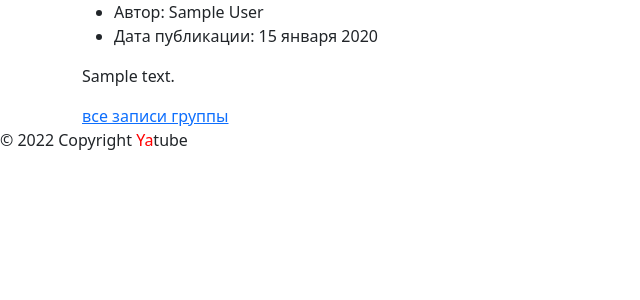
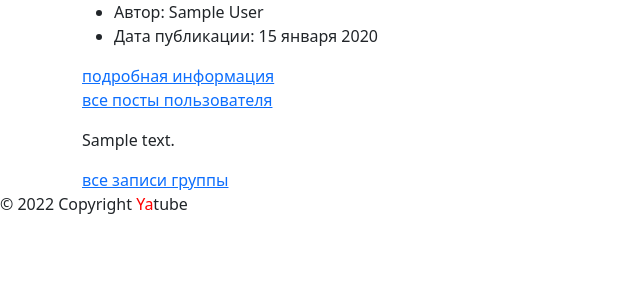
Before and after one commit to Marina-lq/hw03_forms, a Django app: page / in a window 1280 px wide. Shown: the part 56-356 px from the top of the page, without its empty margins (0-640 px from the left). Run offline with Django 3.2, Linux system fonts and the light colour scheme; tables that the repository leaves empty hold one stand-in row (values such as "Sample post"); some libraries are stand-ins or nearby versions.

Commit message:
posle revyu2

```diff
--- a/yatube/templates/posts/index.html
+++ b/yatube/templates/posts/index.html
@@ -12,6 +12,15 @@
       Дата публикации: {{ post.pub_date|date:"d E Y" }}
     </li>
   </ul>
+    {% if post.id %}
+    <h> <a href="{% url 'post:post_detail' post.id %}">подробная информация </a></h>
+{% endif %}
+
+<p><a href="{% url 'post:profile' post.author %}">
+  все посты пользователя
+</a></p>
+
+
   <p>{{ post.text }}</p>
   {% if post.group %}
   <a href="{% url 'post:group_posts' post.group.slug %}">все записи группы</a>
```
Also changed, not shown: 1 other file.
